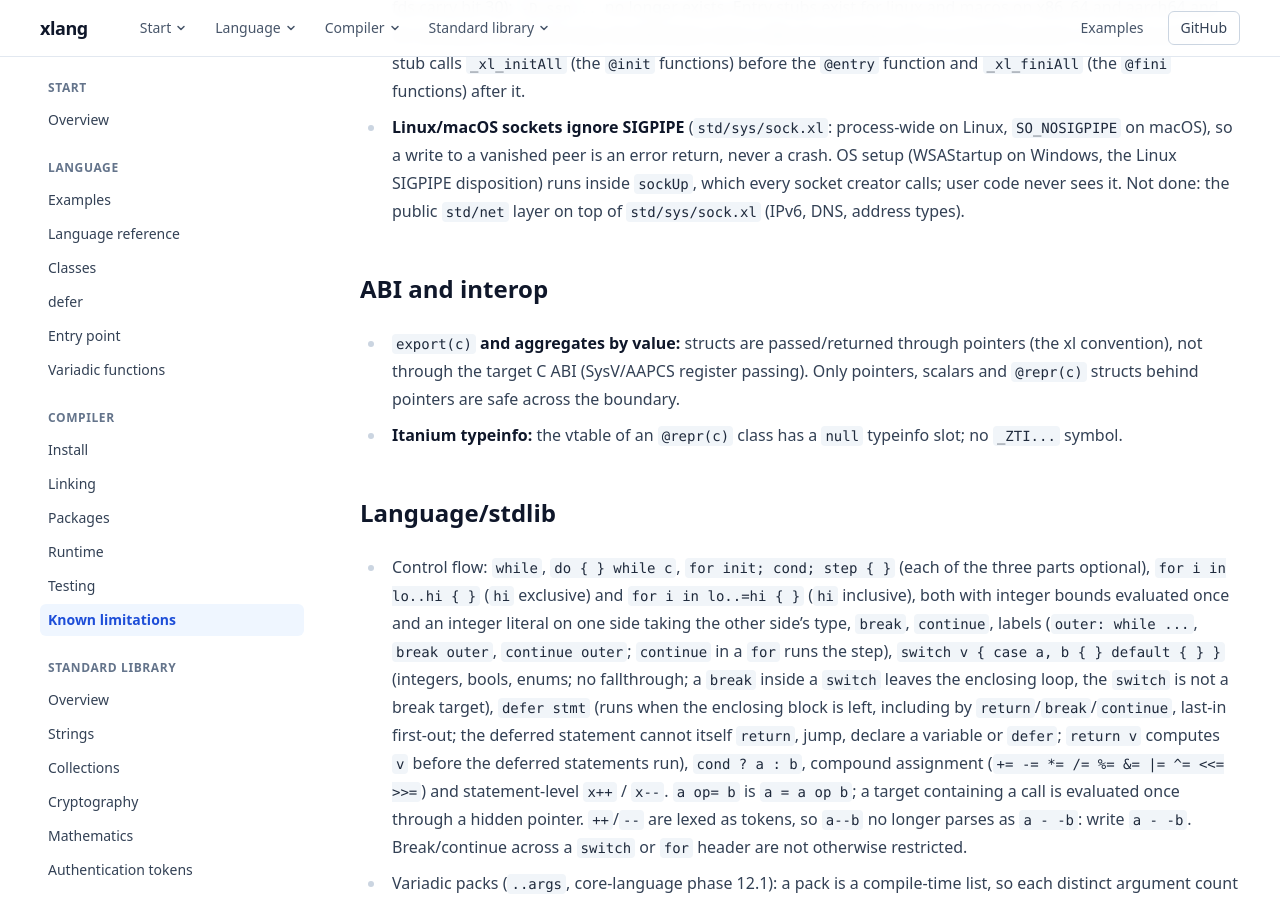
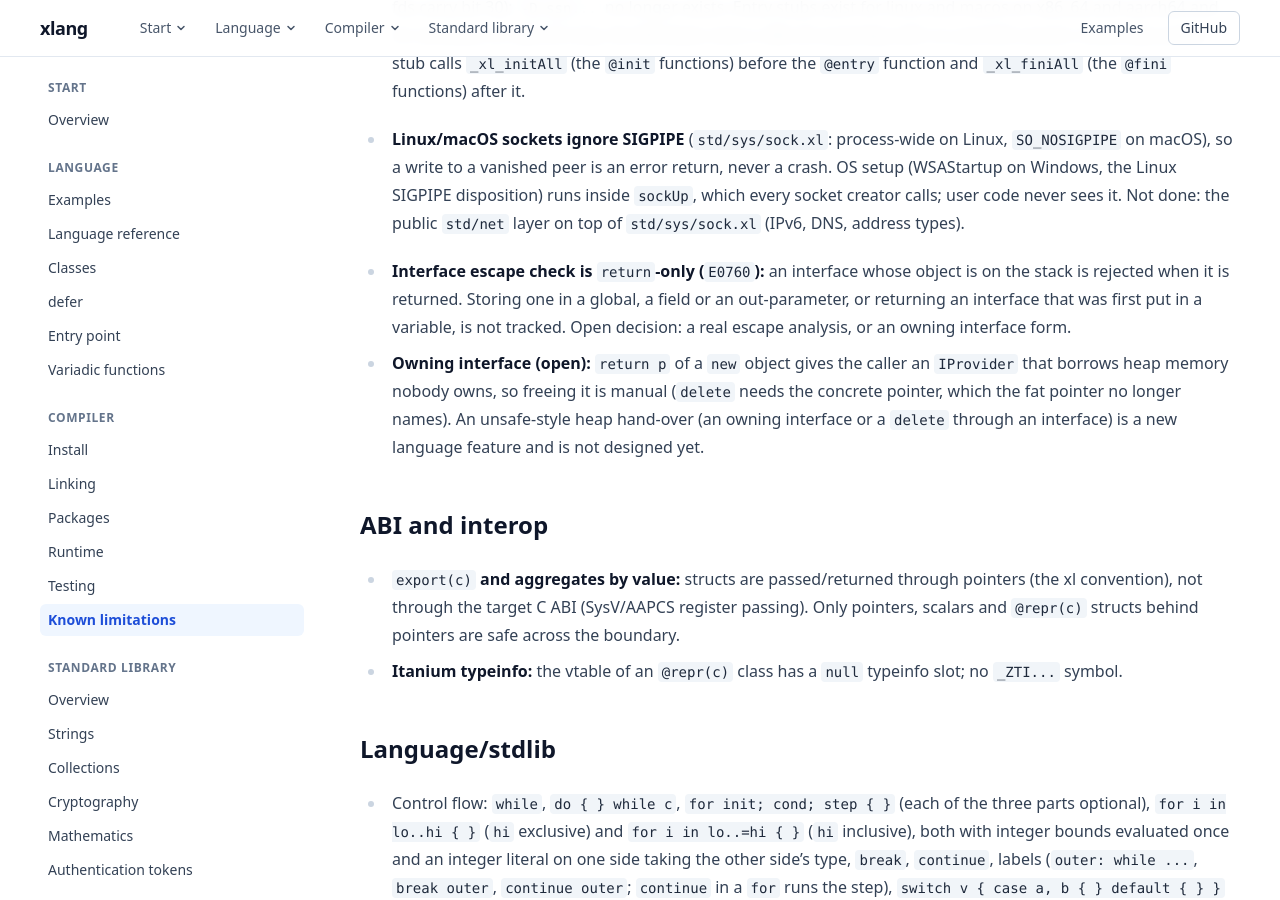
Before and after one commit to hasirciogluhq/xlang-docs, a Jekyll site: the page built from known-limitations.md, in a window 1280 px wide and 900 px high, scrolled down 1080 px. Built offline with Jekyll 4.4.1, drawn with Linux system fonts in a browser that asks for light colours; nearby versions of some CDN libraries; our own code applies the rules of GitHub Pages for plain Markdown files.

Commit message:
Update known limitations and language documentation regarding interface handling and ownership semantics. Clarify rules for returning interface values and introduce new concepts for managing heap memory.

```diff
--- a/known-limitations.md
+++ b/known-limitations.md
@@ -35,6 +35,14 @@ The original plan is implemented except the items below, which are intentionally
   write to a vanished peer is an error return, never a crash. OS setup (WSAStartup on Windows, the Linux SIGPIPE
   disposition) runs inside `sockUp`, which every socket creator calls; user code never sees it. Not done: the
   public `std/net` layer on top of `std/sys/sock.xl` (IPv6, DNS, address types).
+
+- **Interface escape check is `return`-only (`E0760`):** an interface whose object is on the stack is rejected when it
+  is returned. Storing one in a global, a field or an out-parameter, or returning an interface that was first put in a
+  variable, is not tracked. Open decision: a real escape analysis, or an owning interface form.
+- **Owning interface (open):** `return p` of a `new` object gives the caller an `IProvider` that borrows heap memory
+  nobody owns, so freeing it is manual (`delete` needs the concrete pointer, which the fat pointer no longer names).
+  An unsafe-style heap hand-over (an owning interface or a `delete` through an interface) is a new language feature and
+  is not designed yet.
 
 ## ABI and interop
 
```
Also changed, not shown: language/index.md (+1 -1 lines).
